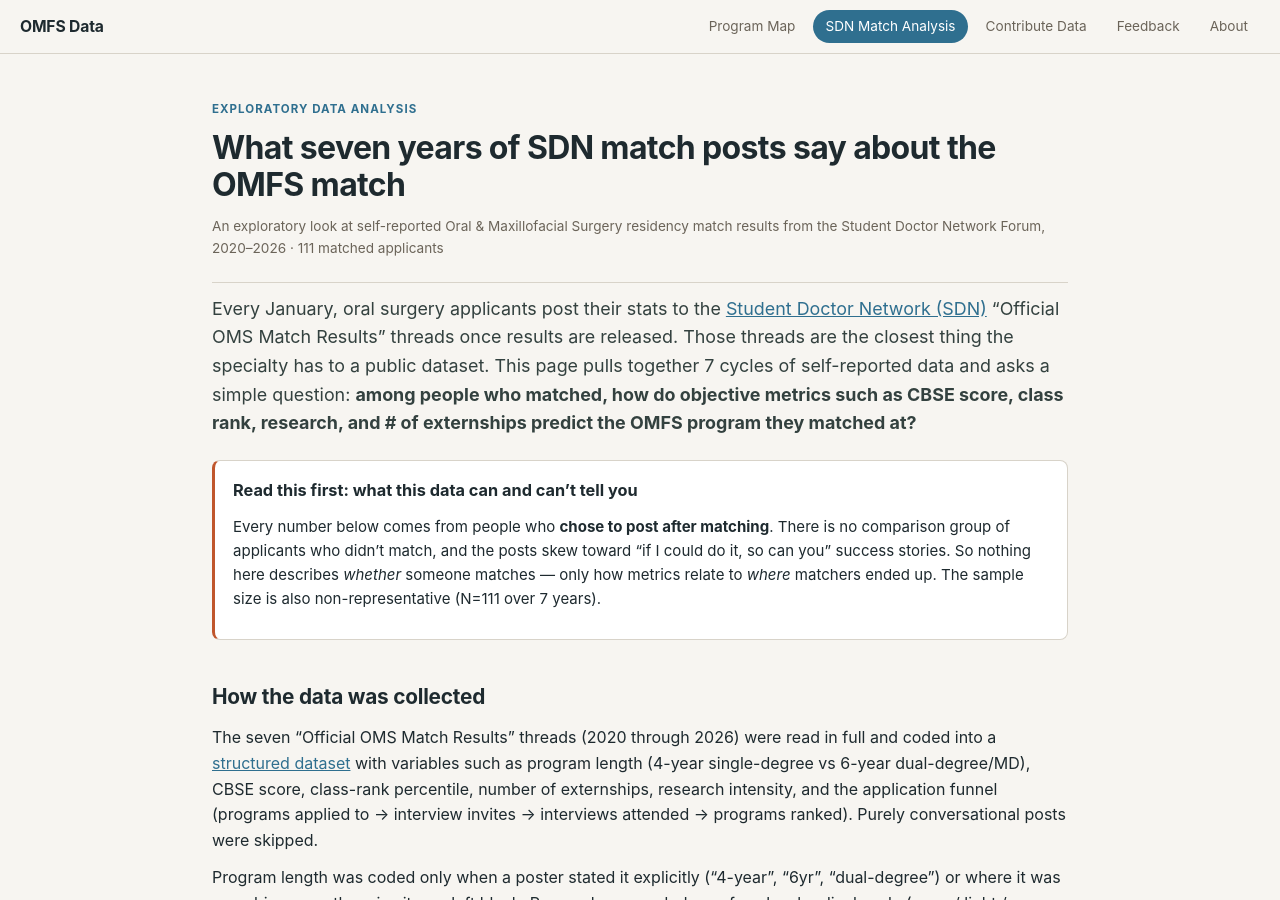
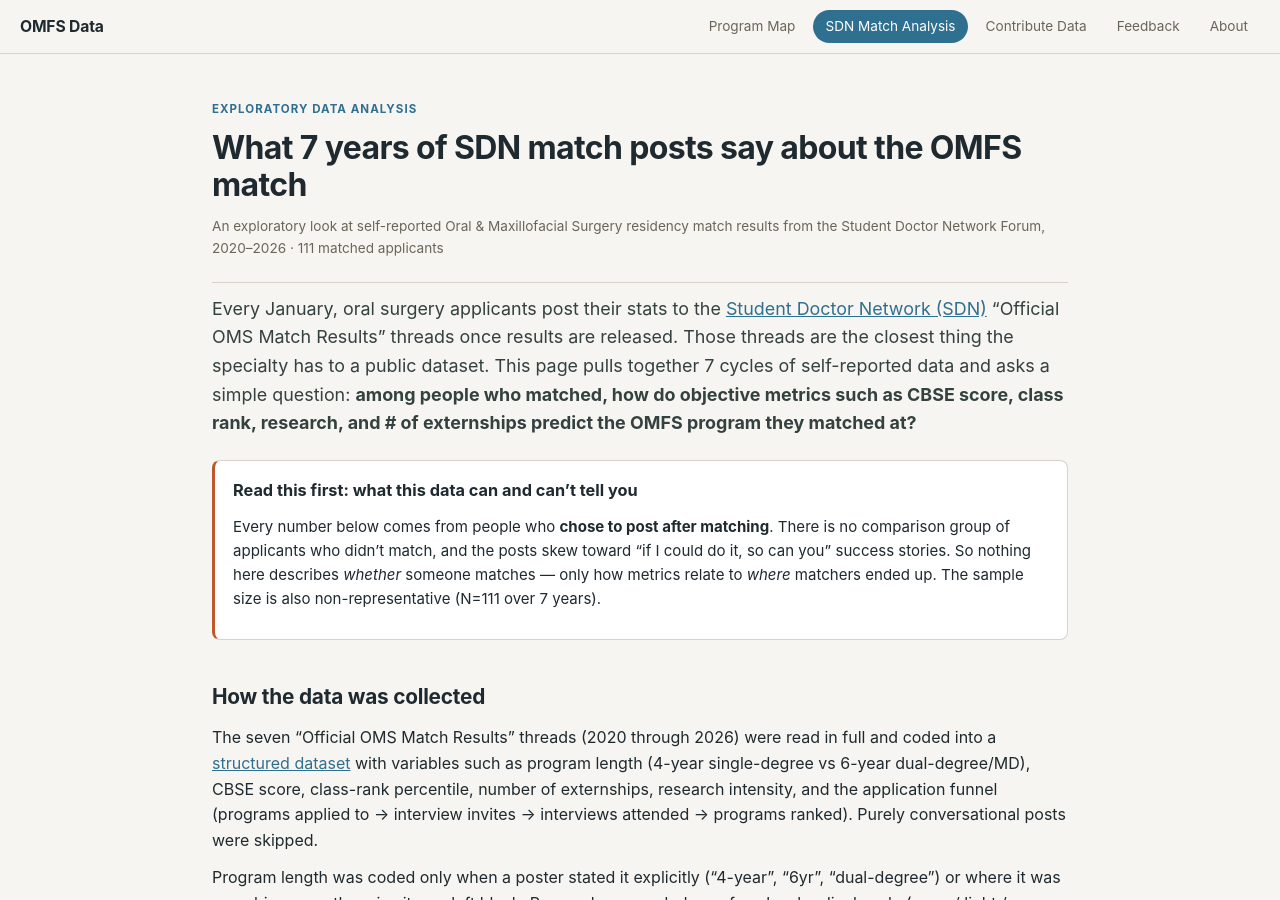
Before and after one commit to omfsdata/data, a Jekyll site: the page built from analysis.md, in a window 1280 px wide and 900 px high. Built offline with Jekyll 4.4.1, drawn with Linux system fonts in a browser that asks for light colours.

Commit message:
Update analysis.md

```diff
--- a/analysis.md
+++ b/analysis.md
@@ -8,7 +8,7 @@ container: page
 
 <p class="eyebrow">Exploratory data analysis</p>
 
-# What seven years of SDN match posts say about the OMFS match
+# What 7 years of SDN match posts say about the OMFS match
 {: .title}
 
 An exploratory look at self-reported Oral & Maxillofacial Surgery residency match results from the Student Doctor Network Forum, 2020–2026 · 111 matched applicants
```
